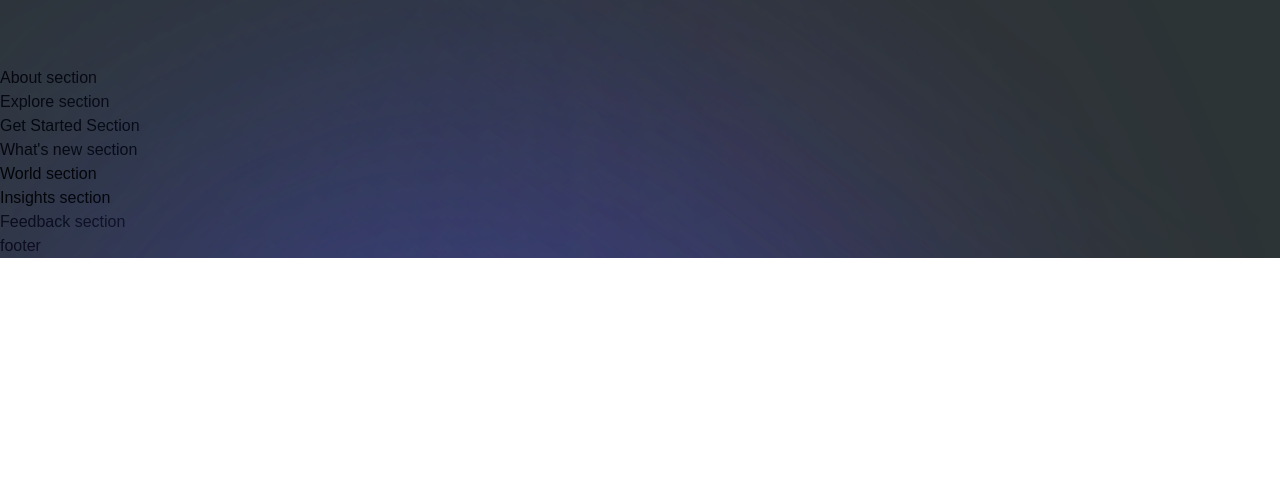
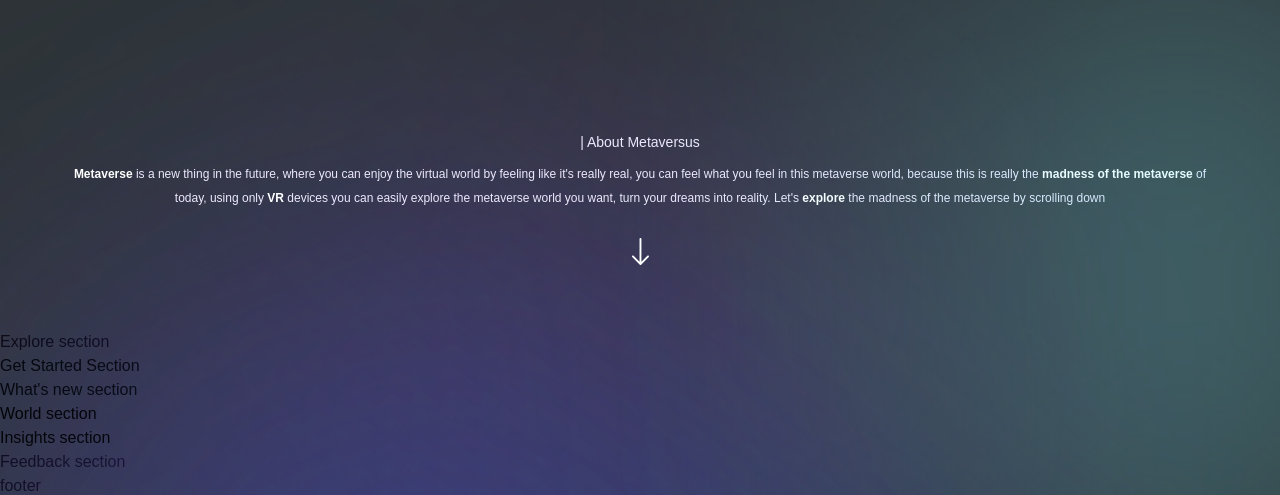
Before and after one commit to rsshonjoydas/metaverse, a Next.js app: page / in a window 1280 px wide. Shown: the part 1038-1533 px from the top of the page. Before the commit the page ends 1296 px from the top, so only its background shows below. Built offline with nearby package versions, Linux system fonts and the light colour scheme; a web font is replaced by a local one.

Commit message:
ci: about secton

```diff
--- a/components/CustomTexts.tsx
+++ b/components/CustomTexts.tsx
@@ -1,9 +1,27 @@
+/* eslint-disable react/no-array-index-key */
+
 'use client';
 
-export const TypingText = () => (
-  <p>Typing Text</p>
+import { motion } from 'framer-motion';
+import React from 'react';
+import { textContainer, textVariant2 } from '../utils/motion';
+
+interface Props {
+  title: string;
+  textStyle: string;
+}
+
+export const TypingText: React.FC<Props> = ({ title, textStyle }) => (
+  <motion.p
+    variants={textContainer}
+    className={`${textStyle} font-normal text-[14px] text-secondary-100 `}
+  >
+    {Array.from(title).map((letter, index) => (
+      <motion.span variants={textVariant2} key={index}>
+        {letter === '' ? '\u00A0' : letter}
+      </motion.span>
+    ))}
+  </motion.p>
 );
 
-export const TitleText = () => (
-  <h2>Title Text</h2>
-);
+export const TitleText = () => <h2>Title Text</h2>;
--- a/sections/About.tsx
+++ b/sections/About.tsx
@@ -1,8 +1,43 @@
 'use client';
 
+import { motion } from 'framer-motion';
+import { TypingText } from '../components/CustomTexts';
+import styles from '../styles';
+import { fadeIn, staggerContainer } from '../utils/motion';
+
 const About = () => (
-  <section>
-    About section
+  <section className={`${styles.paddings} relative z-10`}>
+    <div className='z-0 gradient-02' />
+    <motion.div
+      variants={staggerContainer(0.1, 0.2)}
+      initial='hidden'
+      whileInView='show'
+      viewport={{ once: false, amount: 0.25 }}
+      className={`${styles.innerWidth} ${styles.flexCenter} mx-auto flex-col`}
+    >
+      <TypingText title='| About Metaversus' textStyle='text-center' />
+
+      <motion.p
+        variants={fadeIn('up', 'tween', 0.2)}
+        className='mt-[8px] font-normal sm:text-[12px] text-[20px] text-center text-secondary-100'
+      >
+        <span className='font-extrabold text-white'>Metaverse</span> is a new thing in the future,
+        where you can enjoy the virtual world by feeling like it&apos;s really real, you can feel
+        what you feel in this metaverse world, because this is really the{' '}
+        <span className='font-extrabold text-white'>madness of the metaverse</span> of today, using
+        only <span className='font-extrabold text-white'>VR </span> devices you can easily explore
+        the metaverse world you want, turn your dreams into reality. Let&apos;s{' '}
+        <span className='font-extrabold text-white'>explore</span> the madness of the metaverse by
+        scrolling down
+      </motion.p>
+
+      <motion.img
+        variants={fadeIn('up', 'tween', 0.3)}
+        src='/arrow-down.svg'
+        alt='arrow down'
+        className='w-[18px] h-[28px] object-contain mt-[28px]'
+      />
+    </motion.div>
   </section>
 );
 
```
